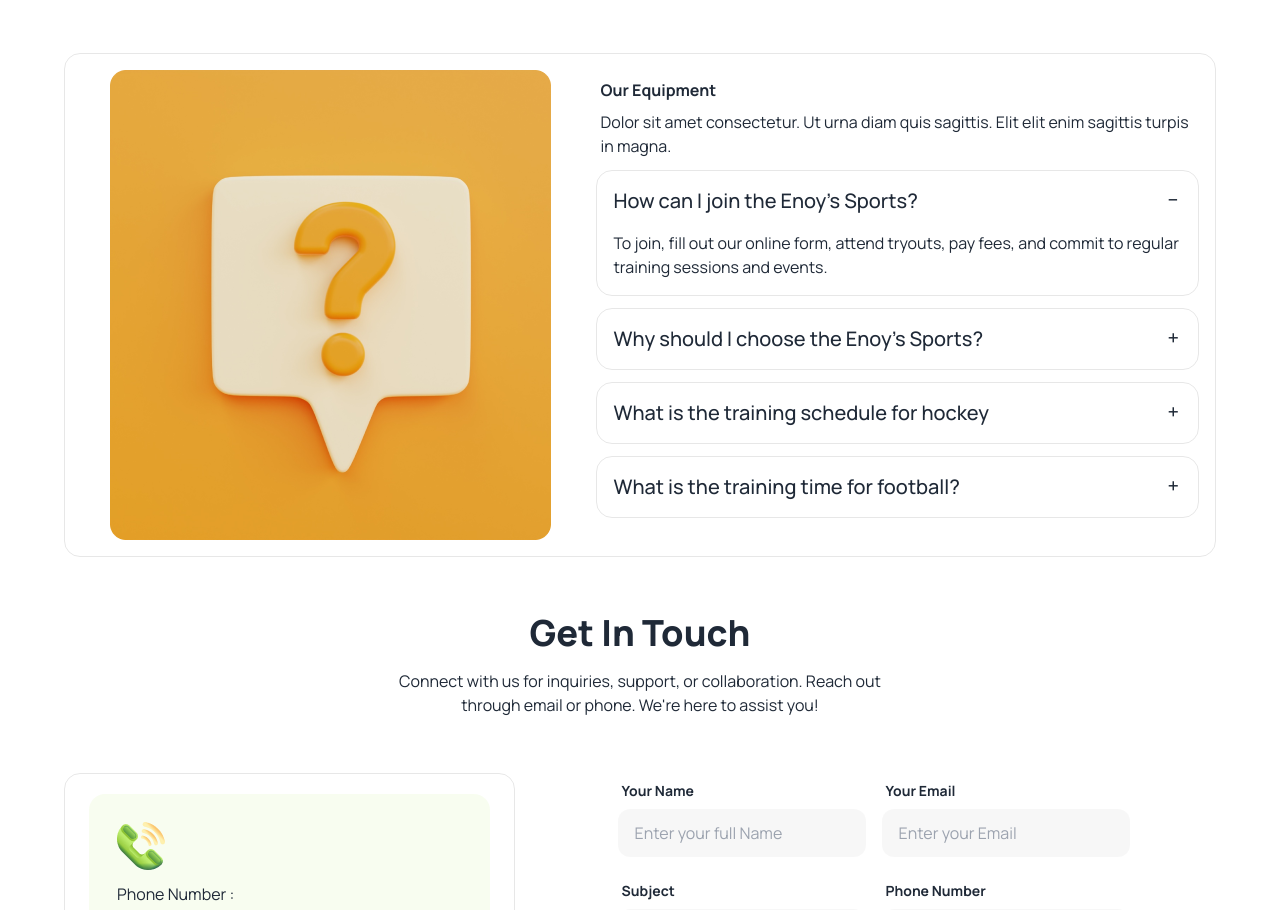
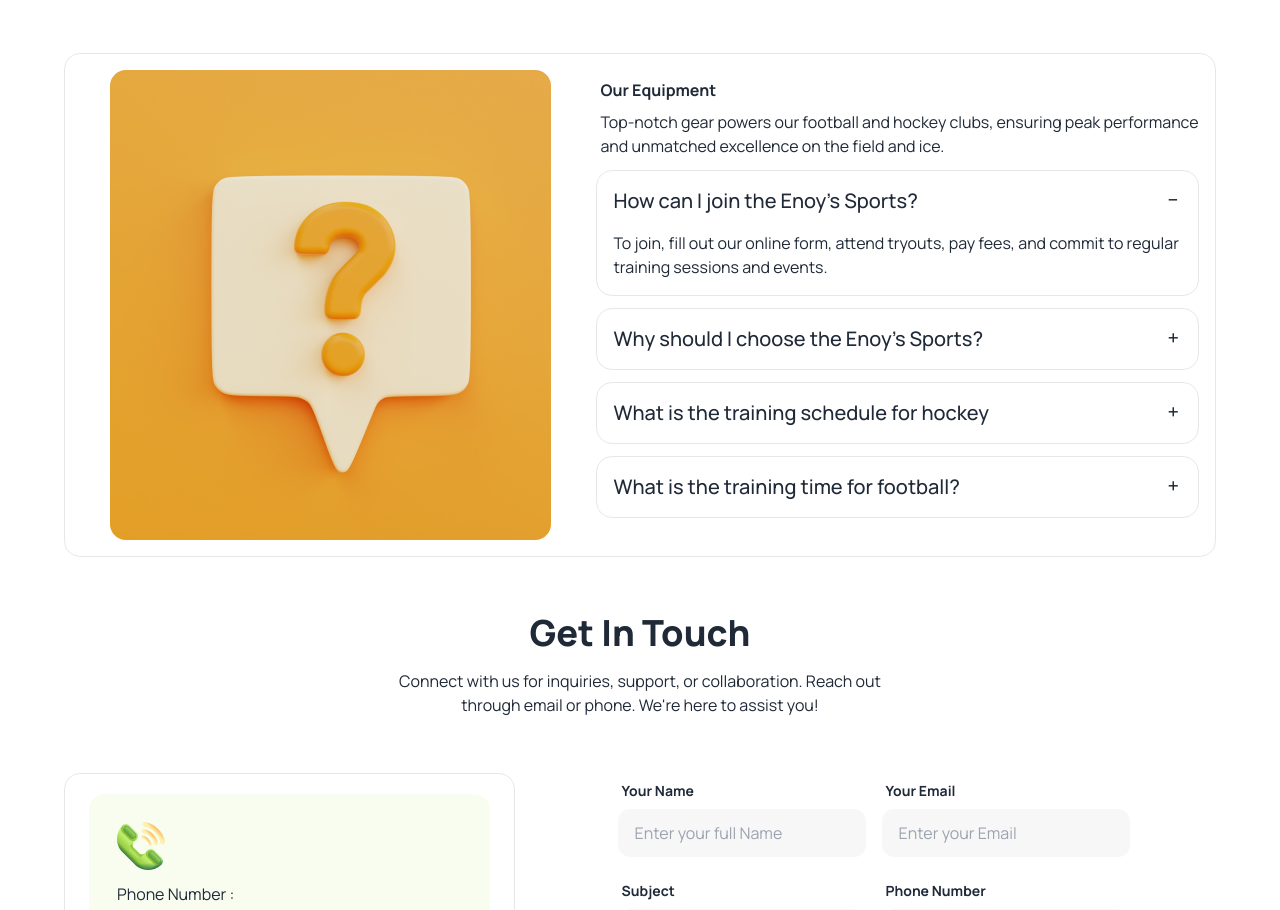
Before and after one commit to Asifurrahman-Noyons/Enoy-Hockey, a plain HTML site: page index.html in a window 1280 px wide. Shown: the part 3220-4130 px from the top of the page. Drawn offline with nearby package versions, Linux system fonts and the light colour scheme.

Commit message:
Check commit update code

```diff
--- a/index.html
+++ b/index.html
@@ -483,8 +483,7 @@
                 <div class="col-span-6">
                     <div class="ml-1">
                         <h1 class="font-bold my-2">Our Equipment</h1>
-                        <p class="my-2">Dolor sit amet consectetur. Ut urna diam quis sagittis. Elit elit enim sagittis
-                            turpis in magna.</p>
+                        <p class="my-2">Top-notch gear powers our football and hockey clubs, ensuring peak performance and unmatched excellence on the field and ice.</p>
                     </div>
 
                     <div class="collapse collapse-plus product-border mt-3">
```
